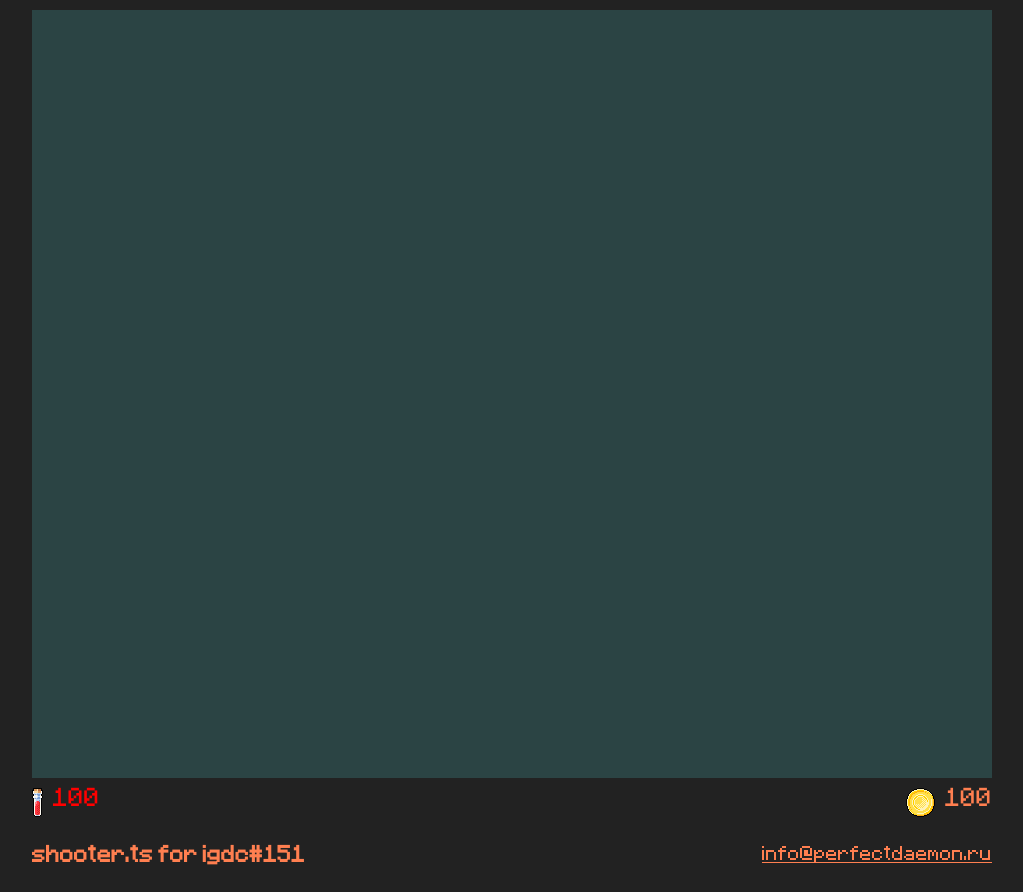
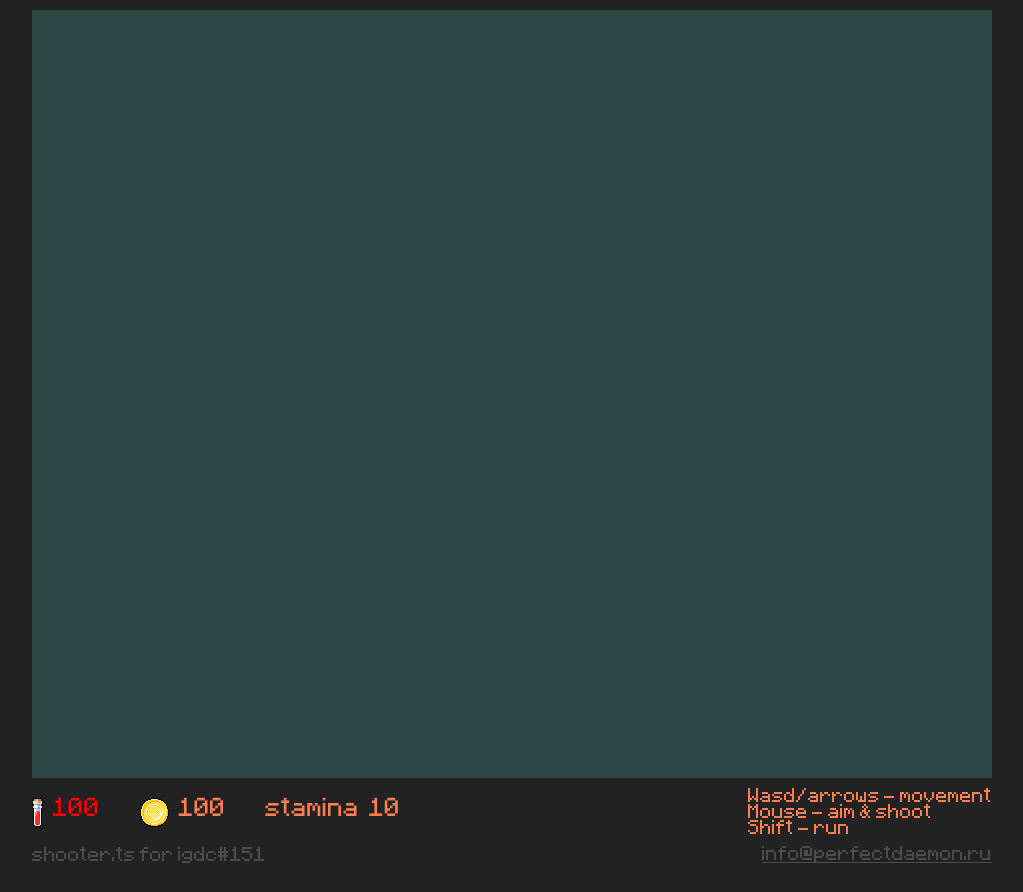
Before and after one commit to perfectdaemon/ts-game, a website built with webpack: page index.html in a window 1280 px wide. Shown: the whole page, without its empty margins (128-1151 px from the left). Built offline with nearby package versions, Linux system fonts and the light colour scheme; files whose address does not match are found by name.

Commit message:
index.html reformat

```diff
--- a/index.html
+++ b/index.html
@@ -14,23 +14,32 @@
       color: coral;
     }
 
-    a {
-      color: coral;
+    * {
+      outline: none;
+    }
+
+    .flex-container {
+      display: flex;
+      align-items: center;
+      justify-content: space-between;
+      margin: 0 auto;
+      max-width: 960px;
+    }
+
+    .controls {}
+
+    .footer {
+      margin: 10px auto;
+      max-width: 960px;
+      color: hsl(0, 0%, 30%);
+    }
+
+    .footer a {
+      color: hsl(0, 0%, 30%);
       text-decoration: none;
       border-bottom: 1px solid currentColor;
     }
 
-    * {
-      outline: none;
-    }
-
-    .footer {
-      margin: 10px auto;
-      max-width: 960px;
-      display: flex;
-      align-items: center;
-      justify-content: space-between;
-    }
 
     #canvas-main {
       display: block;
@@ -38,15 +47,17 @@
     }
 
     .hud {
-      max-width: 960px;
-      margin: 0 auto;
       display: flex;
-      align-items: center;
-      justify-content: space-between;
+      align-items: baseline;
+    }
+
+    .hud * {
+      margin-right: 20px;
     }
 
     .hud_health,
-    .hud_money {
+    .hud_money,
+    .hud_stamina {
       font-size: 1.3rem;
       display: flex;
       align-items: baseline;
@@ -59,17 +70,21 @@
     .hud_health_icon {
       background-image: url('assets/atlas.png');
       background-repeat: no-repeat;
-      background-position: -12px	-154px;
+      background-position: -12px -154px;
 
       margin-right: 10px;
       width: 11px;
       height: 29px;
     }
 
+    .hud_stamina_icon {
+      margin-right: 10px;
+    }
+
     .hud_money_icon {
       background-image: url('assets/atlas.png');
       background-repeat: no-repeat;
-      background-position: -96px	-128px;
+      background-position: -96px -128px;
       width: 29px;
       height: 29px;
       margin-right: 10px;
@@ -82,6 +97,7 @@
     No canvas support :(
   </canvas>
 
+  <div class="flex-container">
     <div class="hud">
       <div class="hud_health">
         <span class="hud_health_icon">&nbsp;</span>
@@ -91,10 +107,20 @@
         <span class="hud_money_icon">&nbsp;</span>
         <span id="hudMoneyAmount">100</span>
       </div>
+      <div class="hud_stamina">
+        <span class="hud_stamina_icon">stamina</span>
+        <span id="hudStaminaAmount">10</span>
+      </div>
     </div>
 
-  <div class="footer">
-    <h3>shooter.ts for igdc#151</h3>
+    <div class="controls">
+      <div>Wasd/arrows - movement</div>
+      <div>Mouse - aim & shoot</div>
+      <div>Shift - run</div>
+    </div>
+  </div>
+  <div class="flex-container footer">
+    <div>shooter.ts for igdc#151</div>
     <a href="mailto:info@perfectdaemon.ru">info@perfectdaemon.ru</a>
   </div>
 
```
Lines whose indentation alone changed are shown as unchanged.
